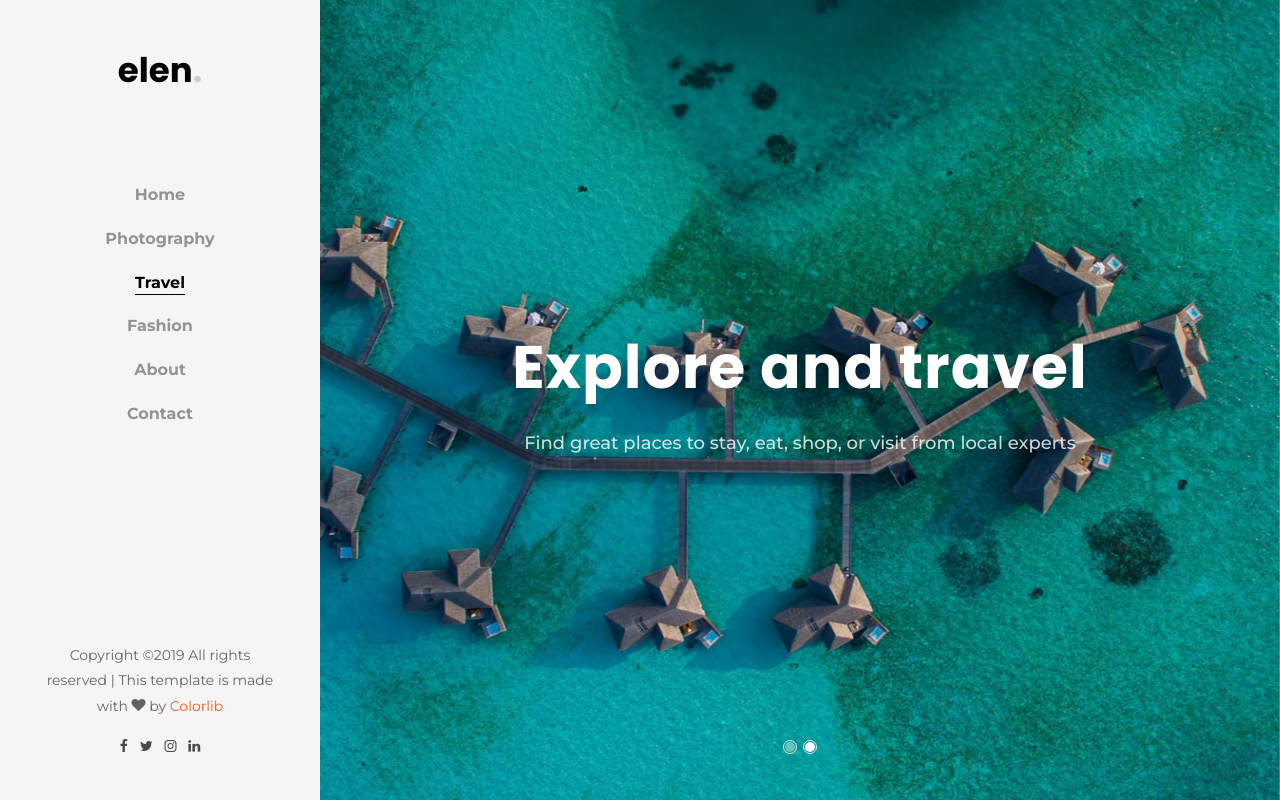
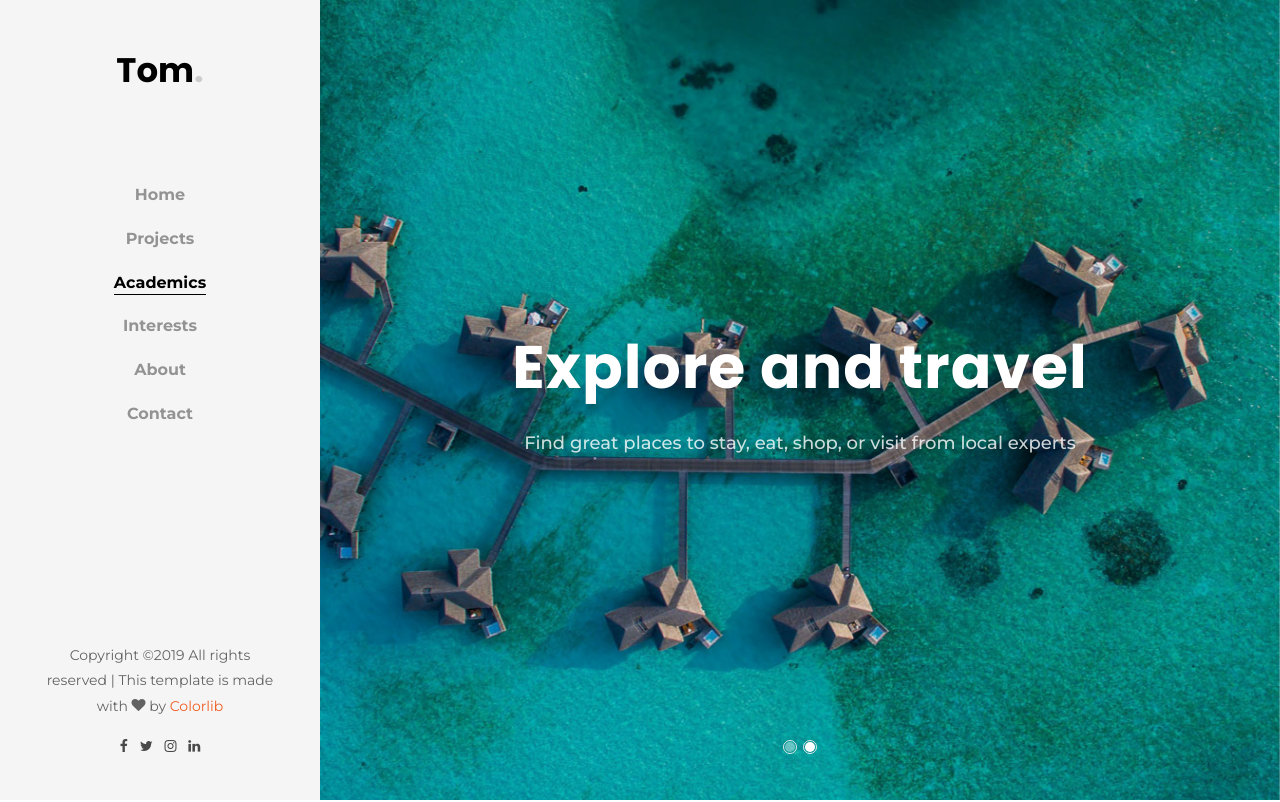
Before and after one commit to tappenze/tappenze.github.io, a plain HTML site: page travel.html in a window 1280 px wide. Shown: the top 802 px of the page. Drawn offline with Linux system fonts and the light colour scheme; some packages are replaced by stand-ins of ours; no server answers; files whose address does not match are found by name.

Commit message:
Update travel.html

```diff
--- a/travel.html
+++ b/travel.html
@@ -1,7 +1,7 @@
 <!DOCTYPE html>
 <html lang="en">
   <head>
-    <title>Elen - Free Bootstrap 4 Template by Colorlib</title>
+    <title>Tom Appenzeller</title>
     <meta charset="utf-8">
     <meta name="viewport" content="width=device-width, initial-scale=1, shrink-to-fit=no">
 
@@ -32,13 +32,13 @@
 	<div id="colorlib-page">
 		<a href="#" class="js-colorlib-nav-toggle colorlib-nav-toggle"><i></i></a>
 		<aside id="colorlib-aside" role="complementary" class="js-fullheight text-center">
-			<h1 id="colorlib-logo"><a href="index.html">elen<span>.</span></a></h1>
+			<h1 id="colorlib-logo"><a href="index.html">Tom<span>.</span></a></h1>
 			<nav id="colorlib-main-menu" role="navigation">
 				<ul>
 					<li><a href="index.html">Home</a></li>
-					<li><a href="photography.html">Photography</a></li>
-					<li class="colorlib-active"><a href="travel.html">Travel</a></li>
-					<li><a href="fashion.html">Fashion</a></li>
+					<li><a href="photography.html">Projects</a></li>
+					<li class="colorlib-active"><a href="travel.html">Academics</a></li>
+					<li><a href="fashion.html">Interests</a></li>
 					<li><a href="about.html">About</a></li>
 					<li><a href="contact.html">Contact</a></li>
 				</ul>
```
